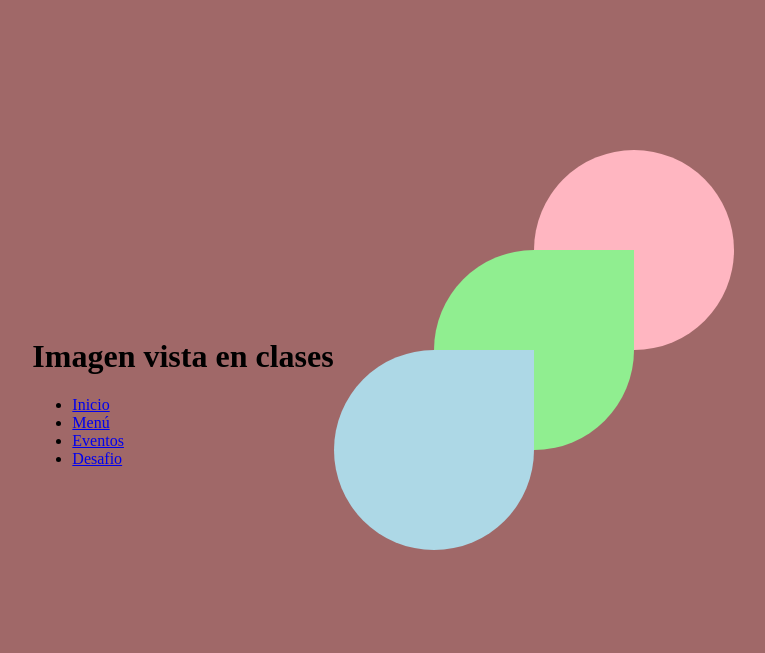
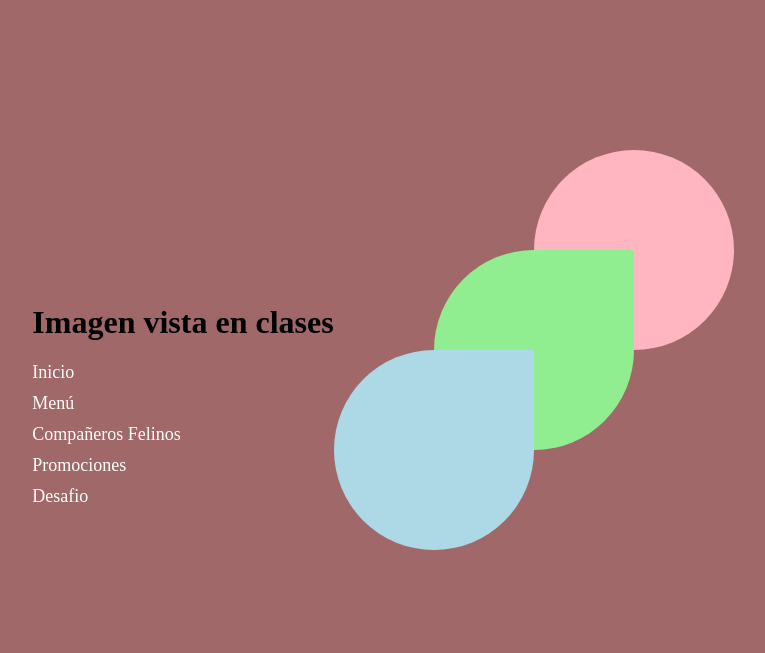
Before and after one commit to Pat0-Cuack/proyecto_html_Aban_Selene_Marisol, a plain HTML site: page desafio.html in a window 1280 px wide. Shown: the whole page, without its empty margins (207-972 px from the left). Drawn offline with Linux system fonts and the light colour scheme.

Commit message:
Se agrego un poco de informacion sobre el proyecto al archivo READ,edite los links de la pestaña Desafio para que estuvieran un poco mejor posicionados, en el html hice la coreccion de los nombres, en el index agregue otro link y el logo a editar tamaño y posicion

```diff
--- a/desafio.css
+++ b/desafio.css
@@ -39,3 +39,25 @@ body {
     left: 200px;
     background-color: lightpink;
 }
+
+nav ul {
+  list-style: none;       /* Quita los puntos */
+  padding: 0;             /* Elimina el espacio interior */
+  margin: 10px 0;         /* Separa del dibujo */
+  text-align: left;
+}
+
+nav ul li {
+  margin: 10px 0;         /* Espacio entre cada link */
+}
+
+nav ul li a {
+  text-decoration: none;  /* Saca el subrayado */
+  color: white;
+  font-size: 18px;        /* Ajusta el tamaño de letra */
+  transition: color 0.3s;
+}
+
+nav ul li a:hover {
+  color: #ffd700;         /* Un dorado al pasar el mouse */
+}
--- a/desafio.html
+++ b/desafio.html
@@ -13,7 +13,8 @@
       <ul>
         <li><a href="index.html">Inicio</a></li>
         <li><a href="index.html">Menú</a></li>
-        <li><a href="index.html">Eventos</a></li>
+        <li><a href="index.html">Compañeros Felinos</a></li>
+        <li><a href="index.html">Promociones</a>
         <li><a href="desafio.html">Desafio</a></li>
       </ul>
     </nav>
```
Also changed, not shown: index.html (+2 -0 lines), imagenes/Logo.jpeg (deleted), imagenes/Logo.png, 1 other file.
